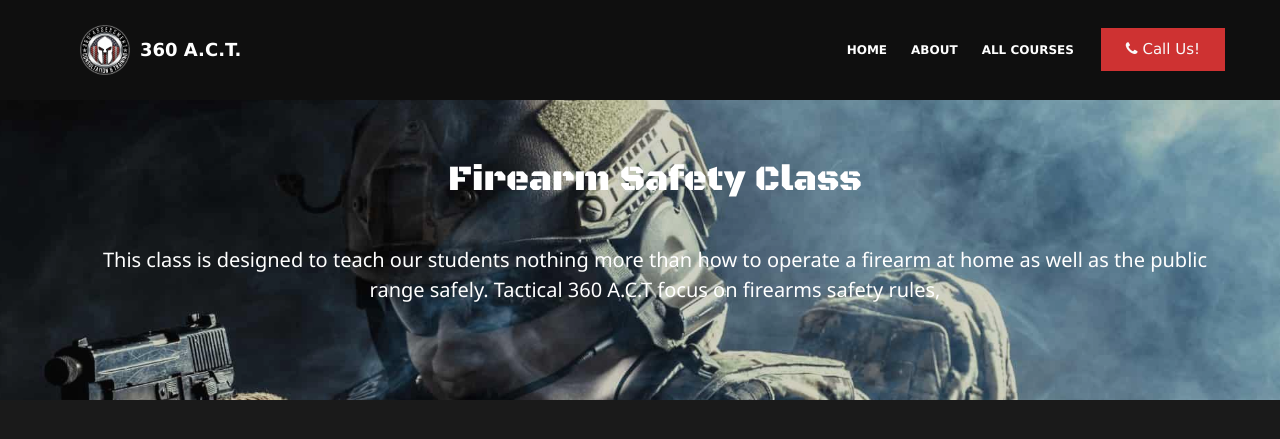
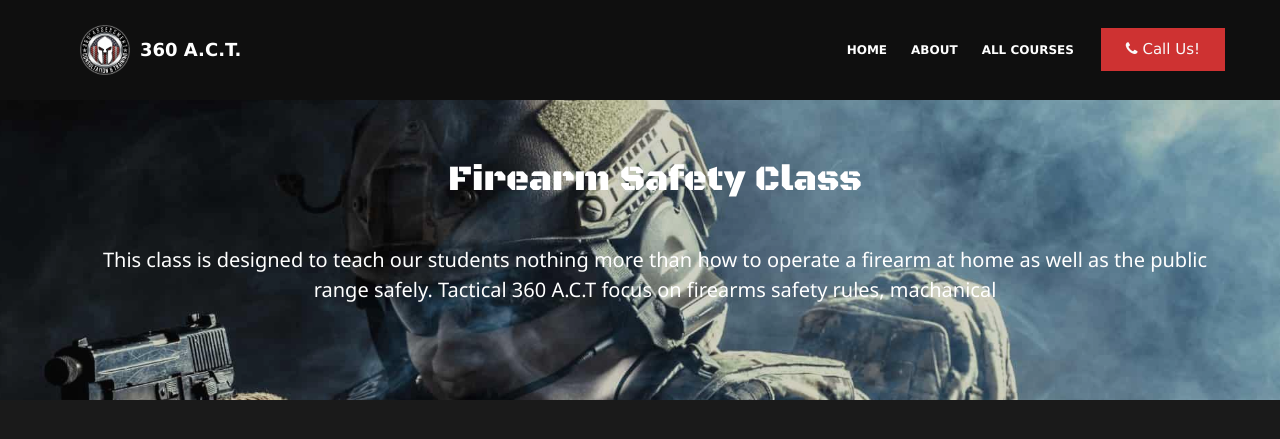
Before and after one commit to sduong9392/Tactical360ActWebsite, a Jekyll site: the page built from pages/Firearms Safety.md, in a window 1280 px wide and 1400 px high, cut to the strip 0-480 px from the top of the window. Shown: the top 439 px of the strip. Built offline with Jekyll 4.4.1, drawn with Linux system fonts in a browser that asks for light colours; comment, search, counter and statistics services are not loaded; some of the changed text lies outside the part shown.

Commit message:
pages/Firearms Safety.md updated from https://stackedit.io/

```diff
--- a/pages/Firearms Safety.md
+++ b/pages/Firearms Safety.md
@@ -2,11 +2,11 @@
 title: "Firearm Safety Class"
 price: "$50"
 image: "https://images.pexels.com/photos/3602946/pexels-photo-3602946.jpeg?auto=compress&cs=tinysrgb&dpr=2&h=750&w=1260"
-summary: This class is designed to teach our students nothing more than how to operate a firearm at home as well as the public range safely.  Tactical 360 A.C.T focus on firearms safety rules,
+summary: This class is designed to teach our students nothing more than how to operate a firearm at home as well as the public range safely.  Tactical 360 A.C.T focus on firearms safety rules, machanical
 tag: "featured"
 ---
 
 
 <!--stackedit_data:
-eyJoaXN0b3J5IjpbMTkwMDM1Mzk5NCwtNDk1OTkyODgwXX0=
+eyJoaXN0b3J5IjpbMzM1MTEwNTkxLC00OTU5OTI4ODBdfQ==
 -->
```
